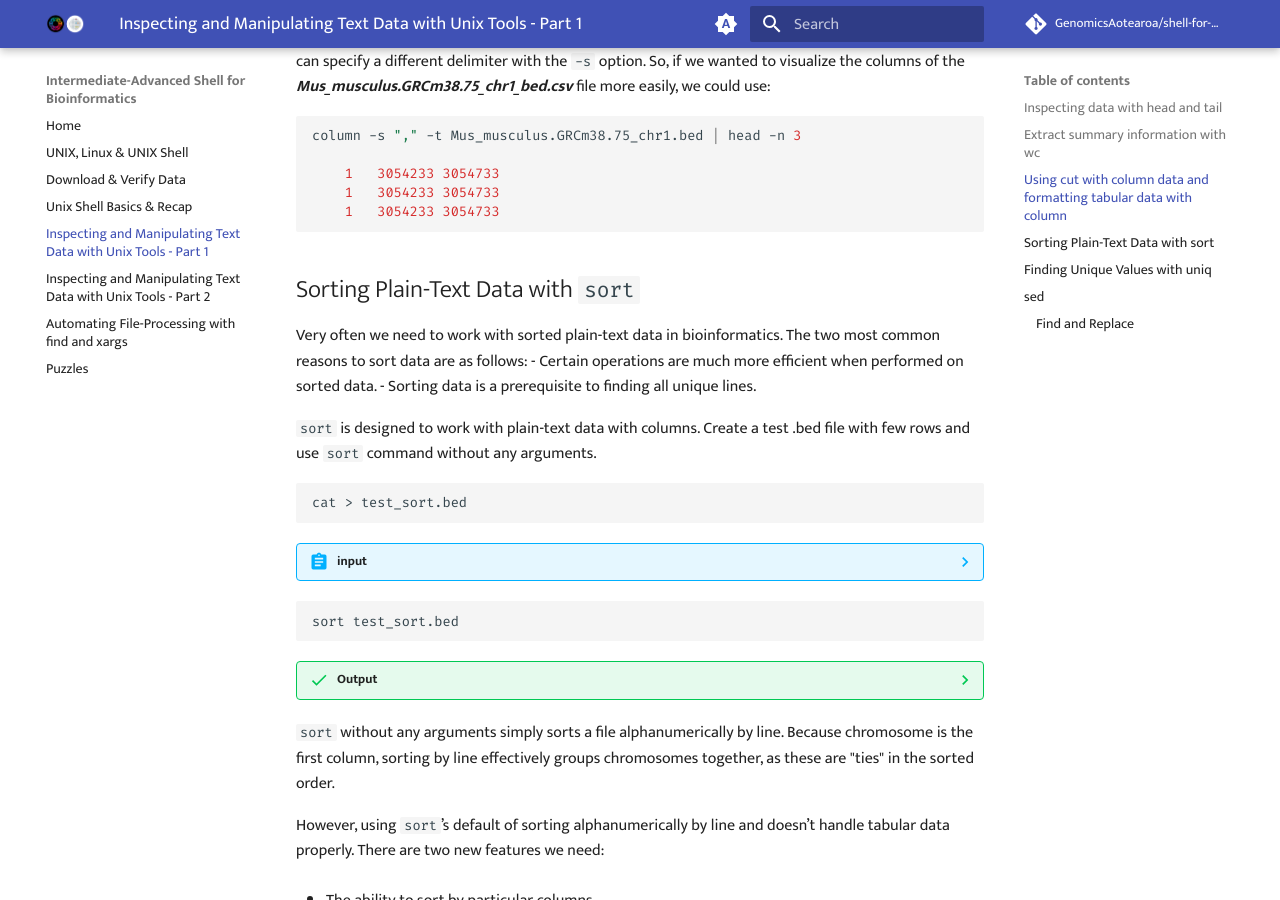
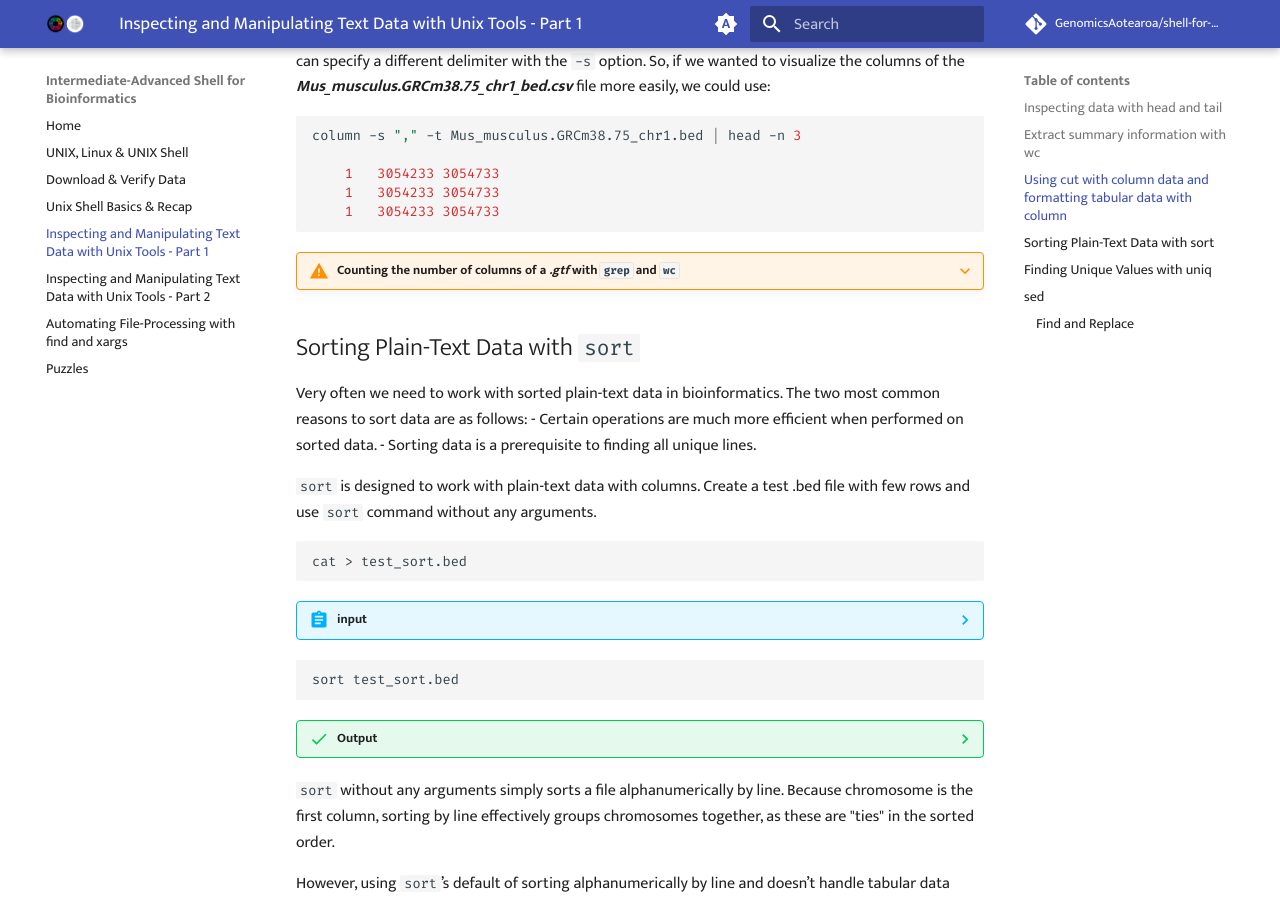
Before and after one commit to GenomicsAotearoa/shell-for-bioinformatics, an MkDocs documentation site: the page built from docs/4_inspectmanipluate.md, in a window 1280 px wide and 900 px high, scrolled down 4045 px. Built offline with MkDocs 1.6.1 and Material for MkDocs 9.7.7, drawn with Linux system fonts in a browser that asks for light colours; comment, search, counter and statistics services are not loaded; the version menu is left out.

Commit message:
add a warning about grep for GTF

````diff
--- a/docs/4_inspectmanipluate.md
+++ b/docs/4_inspectmanipluate.md
@@ -192,8 +192,14 @@ column -s "," -t Mus_musculus.GRCm38.75_chr1.bed | head -n 3
     1	3054233	3054733
     1	3054233	3054733
     1	3054233	3054733
+```
 
-```
+???+ warning "Counting the number of columns of a *.gtf* with `grep` and `wc`"
+
+
+
+
+
 
 ## Sorting Plain-Text Data with `sort`
 
````
